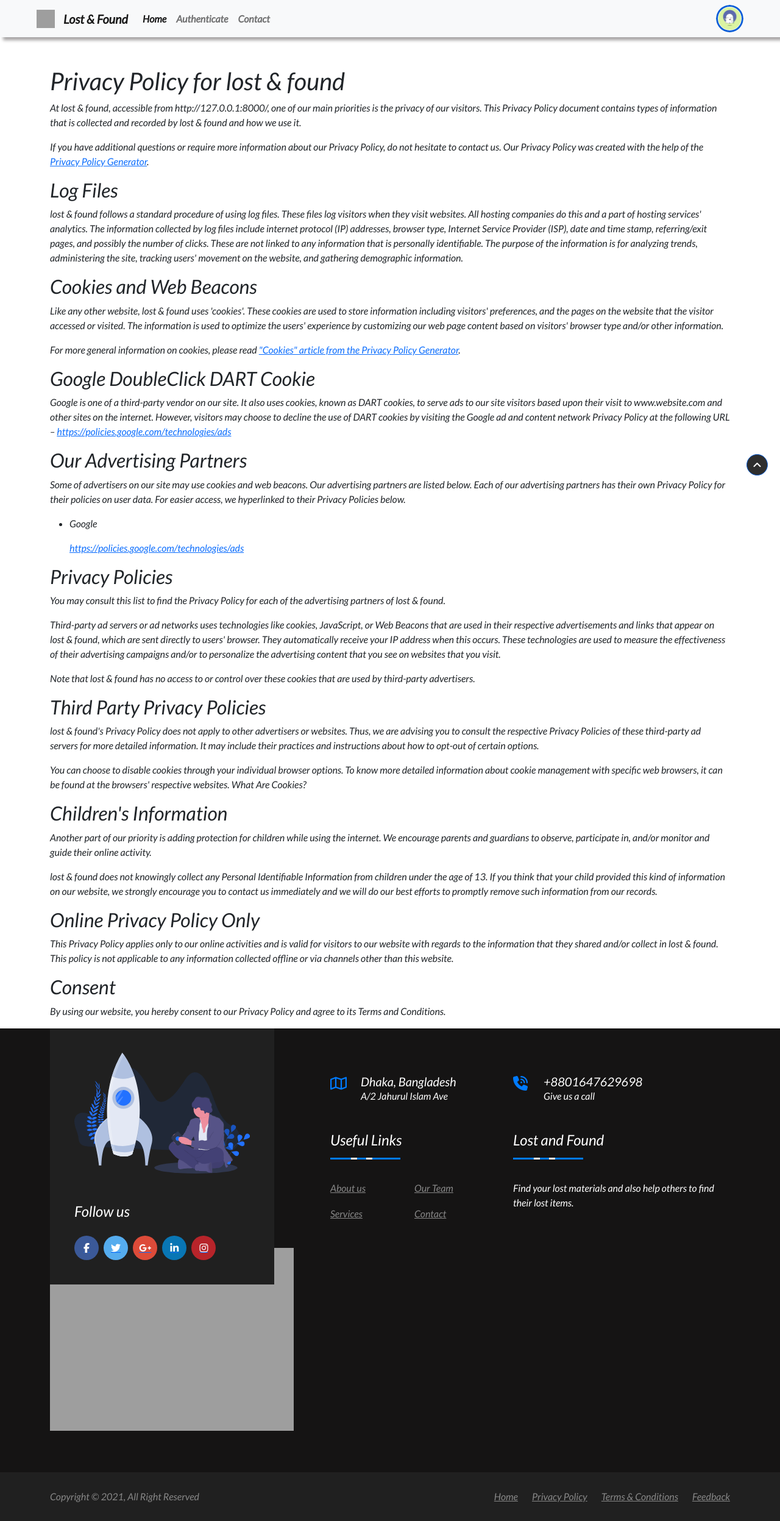
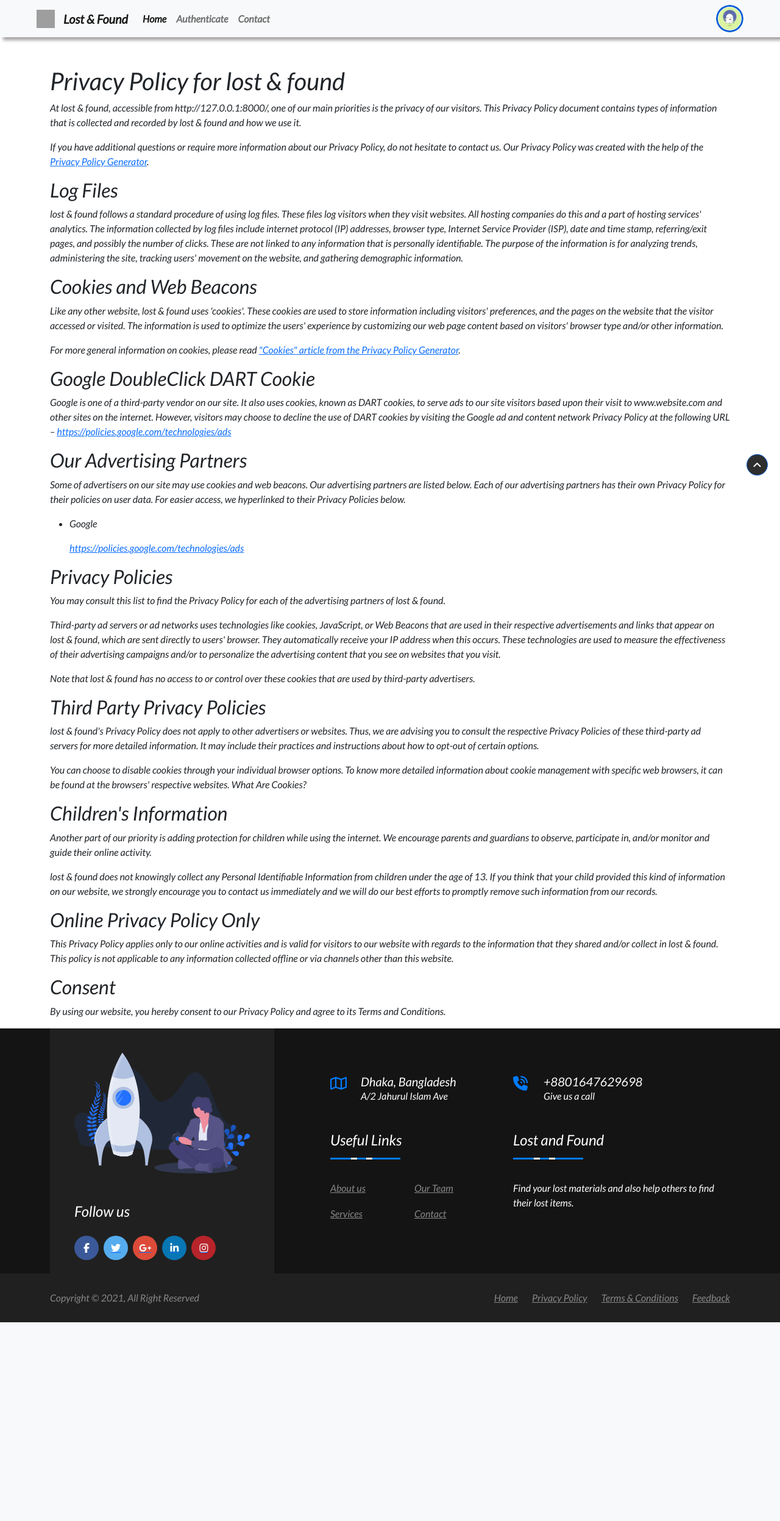
Before and after one commit to sabikrahat/lost_and_found, a Django app: page /privacy-policy in a window 1280 px wide. Shown: the whole page at 61% size. After the commit the page ends 2169 px from the top, so only its background shows below. Run offline with Django 3.2, Linux system fonts and the light colour scheme; some libraries are stand-ins or nearby versions; grey boxes are pictures that could not be loaded.

Commit message:
minor error fix

```diff
--- a/templates/home.html
+++ b/templates/home.html
@@ -519,9 +519,6 @@
                             </div>
                         </div>
                         <!-- End Footer info -->
-                        <div class="footer-awarad">
-                            <img src="images/icon/best.png" alt="">
-                        </div>
                     </div>
                     <div class="col-md-12 col-lg-8">
                         <div class="row">
```
